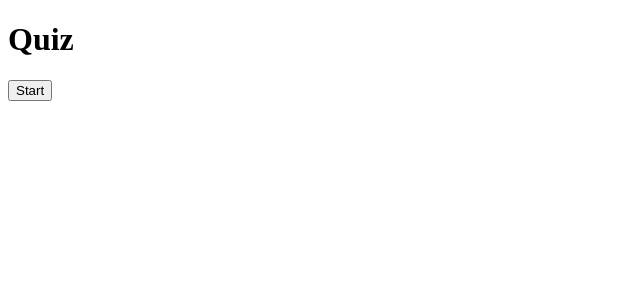
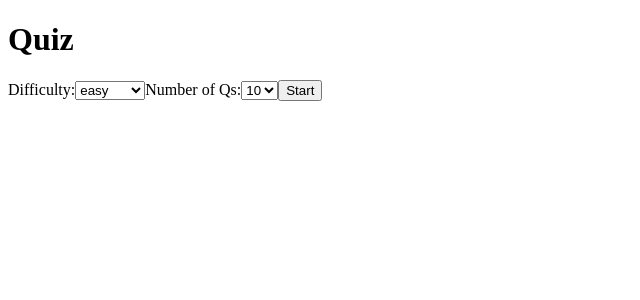
Before and after one commit to KenTauchi/typescript-react-quizapp, a React (Create React App) app: page / in a window 1280 px wide. Shown: the top 300 px of the page, without its empty margins (0-640 px from the left). Built offline with nearby package versions, Linux system fonts and the light colour scheme; the HTML template or start-up script is replaced by a standard one; a web font is replaced by a local one.

Commit message:
change logic to show score

```diff
--- a/src/API.ts
+++ b/src/API.ts
@@ -1,5 +1,3 @@
-import { StringLiteral } from "typescript";
-
 import { shuffleArray } from "./utils";
 
 export type Question = {
@@ -15,14 +13,15 @@ export type Question = {
 export type QuestionState = Question & { answers: string[] };
 
 export enum Difficulty {
-  EASY = "easy",
-  MEDIUM = "medium",
-  HARD = "hard",
+  easy = "easy",
+  medium = "medium",
+  hard = "hard",
 }
 
-const fetchQuizQuestions = async (amount: number, difficulty: Difficulty) => {
+const fetchQuizQuestions = async (amount: string, difficulty: string) => {
   const endPoint = `https:opentdb.com/api.php?amount=${amount}&difficulty=${difficulty}&type=multiple`;
   const data = await (await fetch(endPoint)).json();
+
   return data.results.map((question: Question) => ({
     //   first return all exsisting values in the array
     ...question,
--- a/src/App.tsx
+++ b/src/App.tsx
@@ -19,20 +19,25 @@ function App() {
   const [userAnswers, setUserAnswers] = useState<AnswerObject[]>([]);
   const [score, setScore] = useState(0);
   const [gameOver, setGameOver] = useState(true);
-  console.log("userAnswers ", userAnswers);
+  const [diff, setDifficulty] = useState("easy");
+  const [qNum, setQnum] = useState("10");
+  const [seeScoreBtn, setSeeScoreBtn] = useState(false);
+  const [seeScore, setSeeScore] = useState(false);
+  const [backBtn, setBackBtn] = useState(false);
 
-  const TOTAL_QUESTION = 10;
+  const selectDif = (event: React.ChangeEvent<HTMLSelectElement>) => {
+    setDifficulty(event.target.value);
+  };
 
-  console.log(questions);
+  const selectNum = (event: React.ChangeEvent<HTMLSelectElement>) => {
+    setQnum(event.target.value);
+  };
 
   const startTrivia = async () => {
     setLoading(true);
     setGameOver(false);
 
-    const newQuestions = await fetchQuizQuestions(
-      TOTAL_QUESTION,
-      Difficulty.EASY
-    );
+    const newQuestions = await fetchQuizQuestions(qNum, diff);
 
     setQuestions(newQuestions);
     setScore(0);
@@ -55,35 +60,77 @@ function App() {
       };
 
       setUserAnswers((prev) => [...prev, answerObj]);
+      if (!loading && number === parseInt(qNum) - 1) {
+        setSeeScoreBtn(true);
+      }
     }
   };
 
   const nextQuestion = () => {
     const nextQuestion = number + 1;
-    if (nextQuestion === TOTAL_QUESTION) {
+    if (nextQuestion === parseInt(qNum)) {
       setGameOver(true);
     } else {
       setNumber(nextQuestion);
     }
   };
 
+  const seeScoreFunc = () => {
+    setGameOver(true);
+    setSeeScore(true);
+    setBackBtn(true);
+  };
+
+  const reset = () => {
+    setQuestions([]);
+    setNumber(0);
+    setUserAnswers([]);
+    setScore(0);
+    setGameOver(true);
+    setDifficulty("easy");
+    setQnum("10");
+    setSeeScoreBtn(false);
+    setSeeScore(false);
+    setBackBtn(false);
+  };
+
   return (
     <div className="App">
       <h1>Quiz</h1>
-      {gameOver || userAnswers.length === TOTAL_QUESTION ? (
-        <button className="start" onClick={startTrivia}>
-          Start
-        </button>
+
+      {gameOver && !backBtn ? (
+        <form>
+          <label>Difficulty:</label>
+          <select className="difficulty" name="difficulty" onChange={selectDif}>
+            {Object.keys(Difficulty).map((dif) => (
+              <option value={dif} key={dif}>
+                {dif}
+              </option>
+            ))}
+          </select>
+          <label>Number of Qs:</label>
+          <select className="numQ" name="numQ" onChange={selectNum}>
+            <option value={10}>10</option>
+            <option value={15}>15</option>
+            <option value={20}>20</option>
+          </select>
+          <input
+            type="submit"
+            className="start"
+            onClick={startTrivia}
+            value="Start"
+          />
+        </form>
       ) : null}
 
-      {!gameOver && <p className="score">Score: {score}</p>}
+      {seeScore && <p className="score">Score: {score}</p>}
 
       {loading && <p>Loading Questions ...</p>}
 
       {!loading && !gameOver && (
         <QuestionCard
           qNum={number + 1}
-          totalQ={10}
+          totalQ={parseInt(qNum)}
           question={questions[number].question}
           answers={questions[number].answers}
           userAnswer={userAnswers ? userAnswers[number] : undefined}
@@ -94,11 +141,22 @@ function App() {
       {!gameOver &&
       !loading &&
       userAnswers.length === number + 1 &&
-      number !== TOTAL_QUESTION - 1 ? (
+      number !== parseInt(qNum) - 1 ? (
         <button className="next" onClick={nextQuestion}>
           Next Question
         </button>
       ) : null}
+
+      {seeScoreBtn && !gameOver && (
+        <button className="seeScore" onClick={seeScoreFunc}>
+          See Score
+        </button>
+      )}
+      {backBtn && (
+        <button className="back" onClick={reset}>
+          Back
+        </button>
+      )}
     </div>
   );
 }
```
Also changed, not shown: 1 other file (tests, documents, lock files or other folders).
